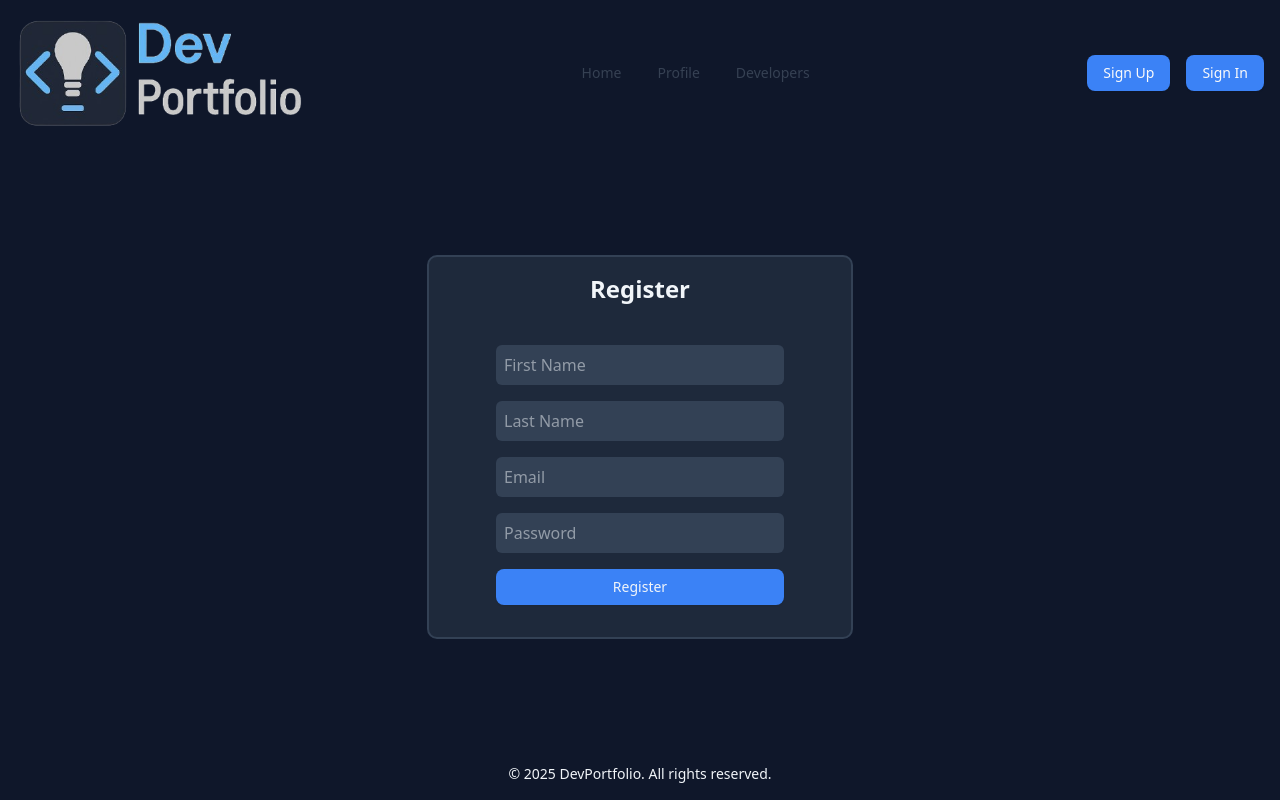
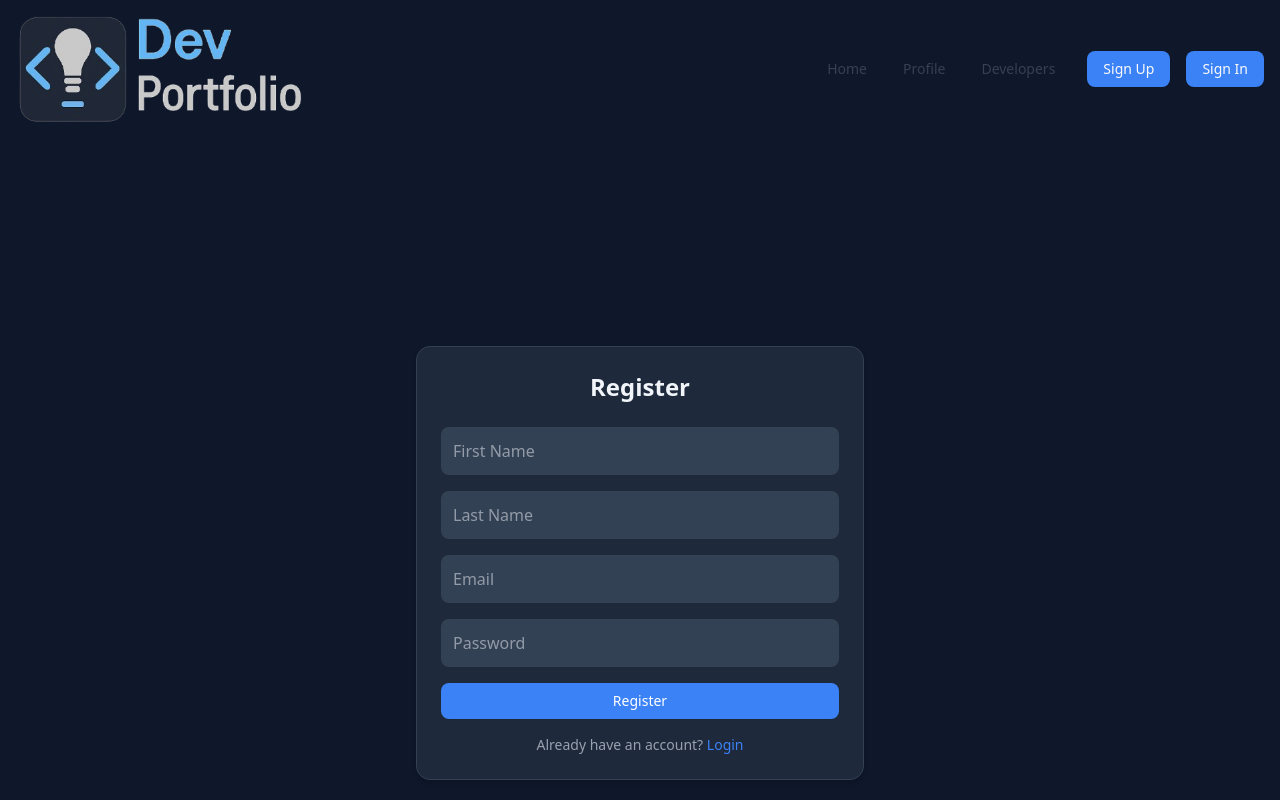
Before and after one commit to monoramdas/dev-portfolio, a React (Vite) app: page /register in a window 1280 px wide. Shown: the top 800 px of the page. Built offline with nearby package versions, Linux system fonts and the light colour scheme.

Commit message:
style fixed

```diff
--- a/src/Components/Header/Header.tsx
+++ b/src/Components/Header/Header.tsx
@@ -1,32 +1,119 @@
-import React from 'react'
-import CustomNavigationMenu from '../CustomNavigationMenu/CustomNavigationMenu'
-import { Button } from '../ui/button'
-import { useLocation, useNavigate } from 'react-router';
+import React, { useState } from "react";
+import CustomNavigationMenu from "../CustomNavigationMenu/CustomNavigationMenu";
+import { Button } from "../ui/button";
+import { useLocation, useNavigate } from "react-router";
+import { Menu, X } from "lucide-react"; // for hamburger icon
 
 function Header() {
-  const navigate =useNavigate();
-  const location=useLocation();
-  const isLoginPage=location.pathname==='/login';
+  const navigate = useNavigate();
+  const location = useLocation();
+  const [menuOpen, setMenuOpen] = useState(false);
+
+  const isLoginPage = location.pathname === "/login";
   const userLogin = localStorage.getItem("userInfo");
+
+  const handleLogout = () => {
+    localStorage.removeItem("userInfo");
+    navigate("/login");
+  };
+
   return (
-    <div className='flex gap-4 items-center justify-between p-4 bg-(--dark-background) text-(--text-color-main)'>
-        <img src="./imageForSite.png" className='w-72 min-h-24'/>
-        {!isLoginPage && <div className='header__navigation'>
-       <CustomNavigationMenu/>
-        </div>}
-        <div className='flex gap-4'>
-          {!userLogin?<>
-          <Button className='cursor-pointer bg-(--primary-button)' onClick={()=>navigate('/register')}>Sign Up</Button>
-          {!isLoginPage && <Button className='cursor-pointer bg-(--primary-button)' onClick={()=>navigate('/login')}>Sign In</Button>}
-          </>:<Button className='cursor-pointer bg-(--primary-button)'
-            onClick={()=>{
-              localStorage.removeItem("userInfo");
-              navigate('/login');
-            }}
-          >Log Out</Button>}
+    <header className="flex items-center justify-between px-4 py-3 bg-[var(--dark-background)] text-[var(--text-color-main)] relative">
+      {/* Logo */}
+      <img
+        src="./imageForSite.png"
+        alt="Site Logo"
+        className="w-44 md:w-72 h-auto min-h-16"
+      />
+
+      {/* Hamburger Menu (visible on mobile only) */}
+      <button
+        className="md:hidden text-[var(--text-color-main)] focus:outline-none"
+        onClick={() => setMenuOpen(!menuOpen)}
+      >
+        {menuOpen ? <X size={28} /> : <Menu size={28} />}
+      </button>
+
+      {/* Desktop Navigation */}
+      <div className="hidden md:flex items-center gap-6">
+        {!isLoginPage && (
+          <div className="header__navigation">
+            <CustomNavigationMenu />
+          </div>
+        )}
+
+        <div className="flex gap-4">
+          {!userLogin ? (
+            <>
+              <Button
+                className="cursor-pointer bg-[var(--primary-button)]"
+                onClick={() => navigate("/register")}
+              >
+                Sign Up
+              </Button>
+              {!isLoginPage && (
+                <Button
+                  className="cursor-pointer bg-[var(--primary-button)]"
+                  onClick={() => navigate("/login")}
+                >
+                  Sign In
+                </Button>
+              )}
+            </>
+          ) : (
+            <Button
+              className="cursor-pointer bg-[var(--primary-button)]"
+              onClick={handleLogout}
+            >
+              Log Out
+            </Button>
+          )}
         </div>
-    </div>
-  )
+      </div>
+
+      {/* Mobile Dropdown Menu */}
+      {menuOpen && (
+        <div className="absolute top-full left-0 w-full bg-[var(--dark-background)] flex flex-col items-center gap-4 py-4 md:hidden z-50 shadow-lg">
+          {!isLoginPage && <CustomNavigationMenu />}
+
+          {!userLogin ? (
+            <>
+              <Button
+                className="w-40 bg-[var(--primary-button)]"
+                onClick={() => {
+                  navigate("/register");
+                  setMenuOpen(false);
+                }}
+              >
+                Sign Up
+              </Button>
+              {!isLoginPage && (
+                <Button
+                  className="w-40 bg-[var(--primary-button)]"
+                  onClick={() => {
+                    navigate("/login");
+                    setMenuOpen(false);
+                  }}
+                >
+                  Sign In
+                </Button>
+              )}
+            </>
+          ) : (
+            <Button
+              className="w-40 bg-[var(--primary-button)]"
+              onClick={() => {
+                handleLogout();
+                setMenuOpen(false);
+              }}
+            >
+              Log Out
+            </Button>
+          )}
+        </div>
+      )}
+    </header>
+  );
 }
 
-export default Header
+export default Header;
--- a/src/Pages/Login/Login.tsx
+++ b/src/Pages/Login/Login.tsx
@@ -3,61 +3,73 @@ import React, { useState } from "react";
 import { useNavigate } from "react-router";
 
 function Login() {
-  const URL="https://dev-portfolio-backed.onrender.com/api/users/login"
+  const URL = "https://dev-portfolio-backed.onrender.com/api/users/login";
   const [email, setEmail] = useState("");
   const [password, setPassword] = useState("");
   const navigate = useNavigate();
 
-
   const handleSubmit = async (e: React.FormEvent) => {
     e.preventDefault();
-    // Handle login logic here
     try {
-      const res= await axios.post(URL, {
-        email,
-        password,
-      })
+      const res = await axios.post(URL, { email, password });
       console.log("Login successful:", res.data);
+      localStorage.setItem("userInfo", JSON.stringify(res.data));
       navigate("/profile");
-      localStorage.setItem("userInfo", JSON.stringify(res.data));
-    } catch (error:any) {
+    } catch (error: any) {
       console.error("Login failed:", error.message);
     }
   };
 
   return (
-    <div className="flex flex-col items-center justify-center max-w-1/3 m-auto text-(--text-color-main) bg-(--card-background)  border-2 border-(--border-subtle) rounded-lg p-4">
-      <h2 className="text-2xl font-bold text-center mb-6">Login</h2>
-      <form onSubmit={handleSubmit} className="flex flex-col gap-4 p-4 w-xs">
-        {/* Email Field */}
+    <div className="flex items-center justify-center min-h-screen bg-[var(--dark-background)] px-4">
+      <div className="w-full max-w-md bg-[var(--card-background)] border border-[var(--border-subtle)] rounded-xl p-6 shadow-md">
+        <h2 className="text-2xl font-bold text-center mb-6 text-[var(--text-color-main)]">
+          Login
+        </h2>
+
+        <form onSubmit={handleSubmit} className="flex flex-col gap-4">
+          {/* Email */}
           <input
             type="email"
             id="email"
             value={email}
             onChange={(e) => setEmail(e.target.value)}
             placeholder="Enter your email"
-            className="p-2 rounded-sm bg-(--border-subtle)"
+            className="p-3 rounded-md bg-[var(--border-subtle)] text-[var(--text-color-main)] focus:outline-none focus:ring-2 focus:ring-[var(--primary-button)]"
             required
           />
 
+          {/* Password */}
           <input
             type="password"
             id="password"
             value={password}
             onChange={(e) => setPassword(e.target.value)}
             placeholder="Enter your password"
+            className="p-3 rounded-md bg-[var(--border-subtle)] text-[var(--text-color-main)] focus:outline-none focus:ring-2 focus:ring-[var(--primary-button)]"
             required
-            className="p-2 rounded-sm bg-(--border-subtle)"
           />
 
-        {/* Submit Button */}
+          {/* Button */}
           <button
             type="submit"
-          className="w-full bg-blue-500 text-white py-2 px-4 rounded-md hover:bg-blue-600 focus:outline-none focus:ring-2 focus:ring-blue-500 focus:ring-offset-2"
+            className="w-full bg-[var(--primary-button)] text-white py-3 rounded-md hover:opacity-90 transition"
           >
             Login
           </button>
         </form>
+
+        {/* Optional link */}
+        <p className="text-center text-sm text-gray-400 mt-4">
+          Don’t have an account?{" "}
+          <span
+            className="text-[var(--primary-button)] cursor-pointer hover:underline"
+            onClick={() => navigate("/register")}
+          >
+            Register
+          </span>
+        </p>
+      </div>
     </div>
   );
 }
--- a/src/Pages/Registration/Registration.tsx
+++ b/src/Pages/Registration/Registration.tsx
@@ -5,48 +5,60 @@ import { useNavigate } from "react-router";
 
 const Registration = () => {
   const URL = "https://dev-portfolio-backed.onrender.com/api/users/register";
-  const navigate=useNavigate();
-  // State to hold registration details
+  const navigate = useNavigate();
+
   const [registrationDetails, setRegistrationDetails] = useState({
     firstName: "",
     lastName: "",
     email: "",
     password: "",
   });
-  const handleChange = (e: any) => {
+
+  const handleChange = (e: React.ChangeEvent<HTMLInputElement>) => {
     const { name, value } = e.target;
     setRegistrationDetails((prevDetails) => ({
       ...prevDetails,
       [name]: value,
     }));
   };
+
   const handleSubmit = async () => {
     try {
       const response = await axios.post(URL, {
-        name: registrationDetails.firstName + " " + registrationDetails.lastName,
+        name:
+          registrationDetails.firstName.trim() +
+          " " +
+          registrationDetails.lastName.trim(),
         email: registrationDetails.email,
         password: registrationDetails.password,
       });
       console.log("Registration successful:", response.data);
       alert("Registration successful!");
       localStorage.setItem("userInfo", JSON.stringify(response.data));
-      navigate("/profile")
+      navigate("/profile");
     } catch (error) {
       console.error("Error during registration:", error);
     }
   };
 
   return (
-    <div className="flex flex-1 flex-col max-w-1/3 text-(--text-color-main) bg-(--card-background) items-center m-auto border-2 border-(--border-subtle) rounded-lg p-4">
-      <h1 className="text-2xl font-bold text-center mb-6">Register</h1>
-      <form className="flex flex-col gap-4 p-4 w-xs" onSubmit={(e)=>e.preventDefault()}>
+    <div className="flex items-center justify-center min-h-screen bg-[var(--dark-background)] px-4">
+      <div className="w-full max-w-md bg-[var(--card-background)] border border-[var(--border-subtle)] rounded-xl p-6 shadow-md">
+        <h1 className="text-2xl font-bold text-center mb-6 text-[var(--text-color-main)]">
+          Register
+        </h1>
+
+        <form
+          className="flex flex-col gap-4"
+          onSubmit={(e) => e.preventDefault()}
+        >
           <input
             type="text"
             name="firstName"
             placeholder="First Name"
             value={registrationDetails.firstName}
             onChange={handleChange}
-          className="p-2 rounded-sm bg-(--border-subtle)"
+            className="p-3 rounded-md bg-[var(--border-subtle)] text-[var(--text-color-main)] focus:outline-none focus:ring-2 focus:ring-[var(--primary-button)]"
             required
           />
           <input
@@ -55,7 +67,7 @@ const Registration = () => {
             placeholder="Last Name"
             value={registrationDetails.lastName}
             onChange={handleChange}
-          className="p-2 rounded-sm bg-(--border-subtle)"
+            className="p-3 rounded-md bg-[var(--border-subtle)] text-[var(--text-color-main)] focus:outline-none focus:ring-2 focus:ring-[var(--primary-button)]"
             required
           />
           <input
@@ -64,7 +76,7 @@ const Registration = () => {
             placeholder="Email"
             value={registrationDetails.email}
             onChange={handleChange}
-          className="p-2 rounded-sm bg-(--border-subtle)"
+            className="p-3 rounded-md bg-[var(--border-subtle)] text-[var(--text-color-main)] focus:outline-none focus:ring-2 focus:ring-[var(--primary-button)]"
             required
           />
           <input
@@ -73,17 +85,29 @@ const Registration = () => {
             placeholder="Password"
             value={registrationDetails.password}
             onChange={handleChange}
-          className="p-2 rounded-sm bg-(--border-subtle)"
+            className="p-3 rounded-md bg-[var(--border-subtle)] text-[var(--text-color-main)] focus:outline-none focus:ring-2 focus:ring-[var(--primary-button)]"
             required
           />
+
           <Button
             type="submit"
             onClick={handleSubmit}
-          className="bg-(--primary-button) text-(--text-color-main) w-full"
+            className="bg-[var(--primary-button)] text-white py-3 w-full rounded-md hover:opacity-90 transition"
           >
             Register
           </Button>
         </form>
+
+        <p className="text-center text-sm text-gray-400 mt-4">
+          Already have an account?{" "}
+          <span
+            className="text-[var(--primary-button)] cursor-pointer hover:underline"
+            onClick={() => navigate("/login")}
+          >
+            Login
+          </span>
+        </p>
+      </div>
     </div>
   );
 };
--- a/src/RootLayout/RootLayout.tsx
+++ b/src/RootLayout/RootLayout.tsx
@@ -5,11 +5,16 @@ import Footer from "@/Components/Footer/Footer";
 
 function RootLayout() {
   return (
-    <div className="flex flex-col h-screen">
+    <div className="flex flex-col min-h-screen bg-[var(--dark-background)] text-[var(--text-color-main)]">
+      {/* Header */}
       <Header />
-      <div className="flex flex-1 bg-(--dark-background)">
+
+      {/* Main Content */}
+      <main className="flex-1 overflow-y-auto px-4 sm:px-6 md:px-8 py-6">
         <Outlet />
-      </div>
+      </main>
+
+      {/* Footer */}
       <Footer />
     </div>
   );
```
Lines whose indentation alone changed are shown as unchanged.
